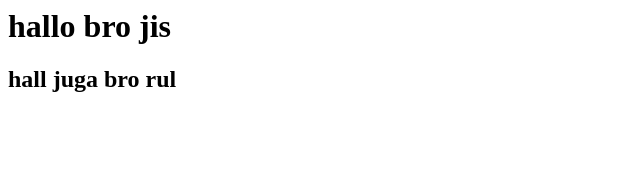
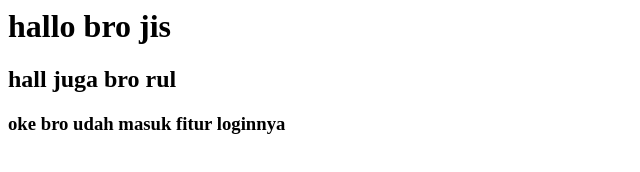
Before and after one commit to khaerulikhfan/pilkades-muarabakti, a plain HTML site: page index.html in a window 1280 px wide. Shown: the whole page, without its empty margins (0-640 px from the left). Drawn offline with Linux system fonts and the light colour scheme.

Commit message:
gue juga nambahin h3

```diff
--- a/index.html
+++ b/index.html
@@ -1,2 +1,4 @@
 <h1>hallo bro jis</h1>
 <h2>hall juga bro rul</h2>
+
+<h3>oke bro udah masuk fitur loginnya</h3>
```
